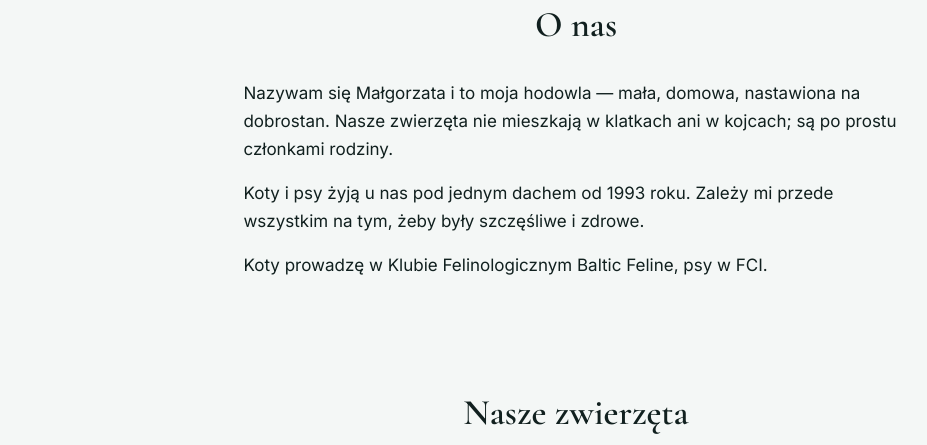
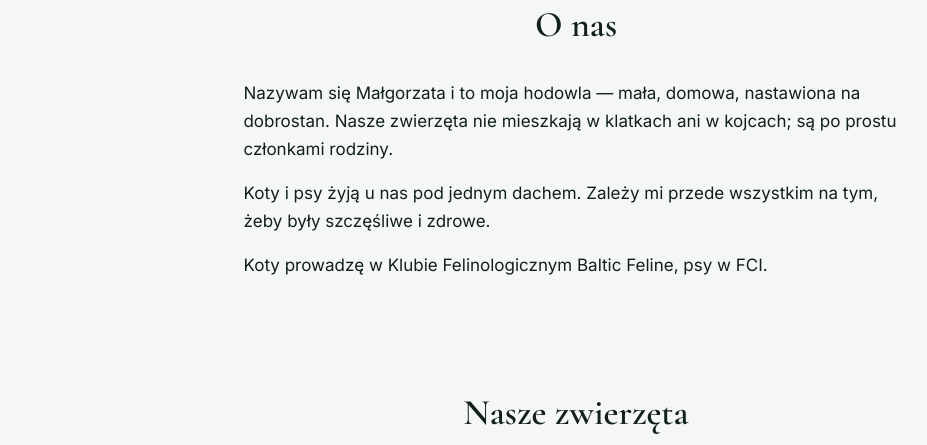
Before and after one commit to oporanski/paramita, a plain HTML site: page index.html in a window 1280 px wide. Shown: the part 1071-1516 px from the top of the page, without its empty margins (64-991 px from the left). Drawn offline with nearby package versions, Linux system fonts and the light colour scheme; no server answers.

Commit message:
Drop the founding year from the about text

```diff
--- a/index.html
+++ b/index.html
@@ -59,8 +59,8 @@
           po prostu członkami rodziny.
         </p>
         <p>
-          Koty i psy żyją u nas pod jednym dachem od 1993 roku. Zależy mi przede
-          wszystkim na tym, żeby były szczęśliwe i zdrowe.
+          Koty i psy żyją u nas pod jednym dachem. Zależy mi przede wszystkim na
+          tym, żeby były szczęśliwe i zdrowe.
         </p>
         <p>
           Koty prowadzę w Klubie Felinologicznym Baltic Feline, psy w FCI.
```
